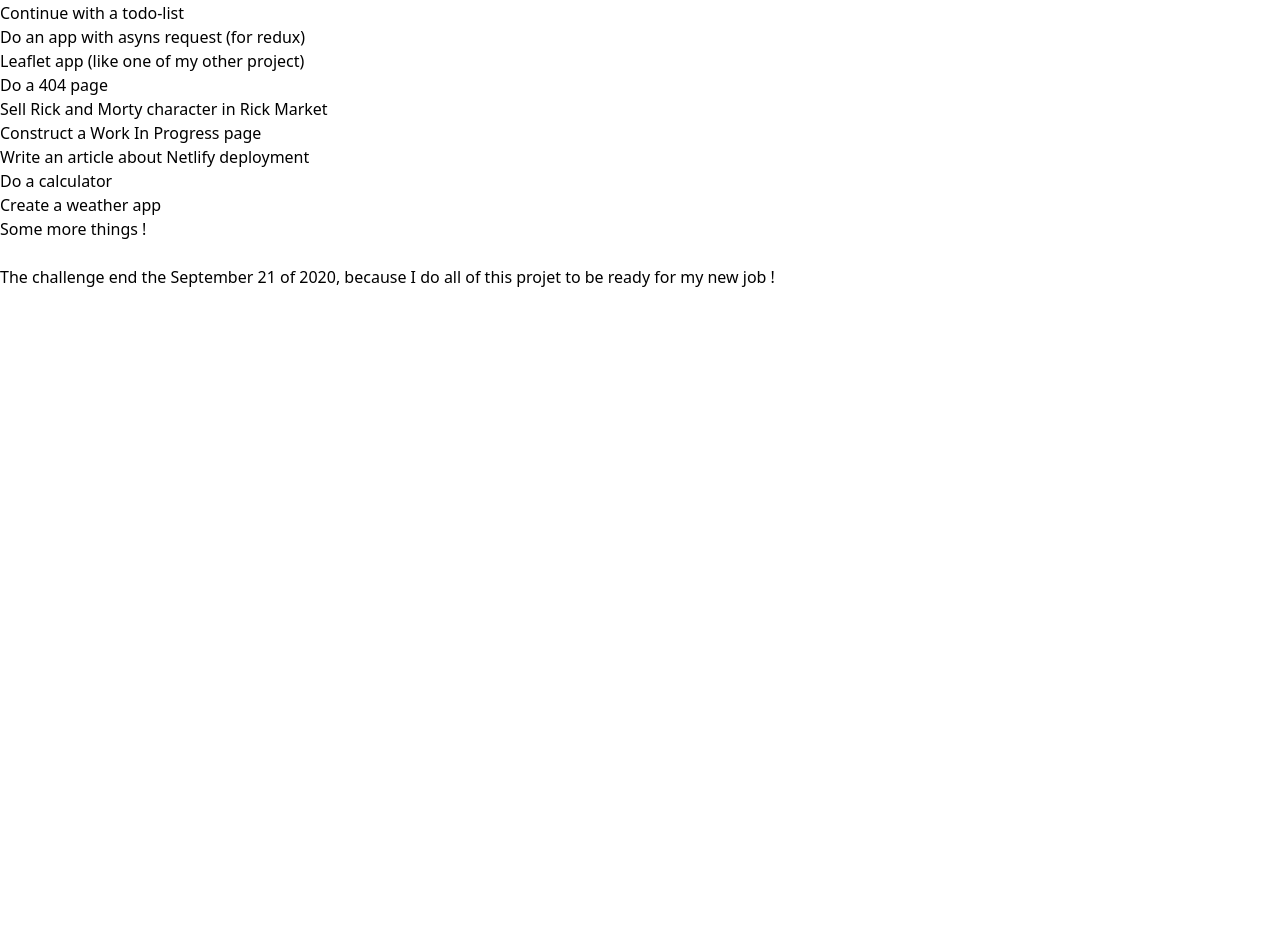
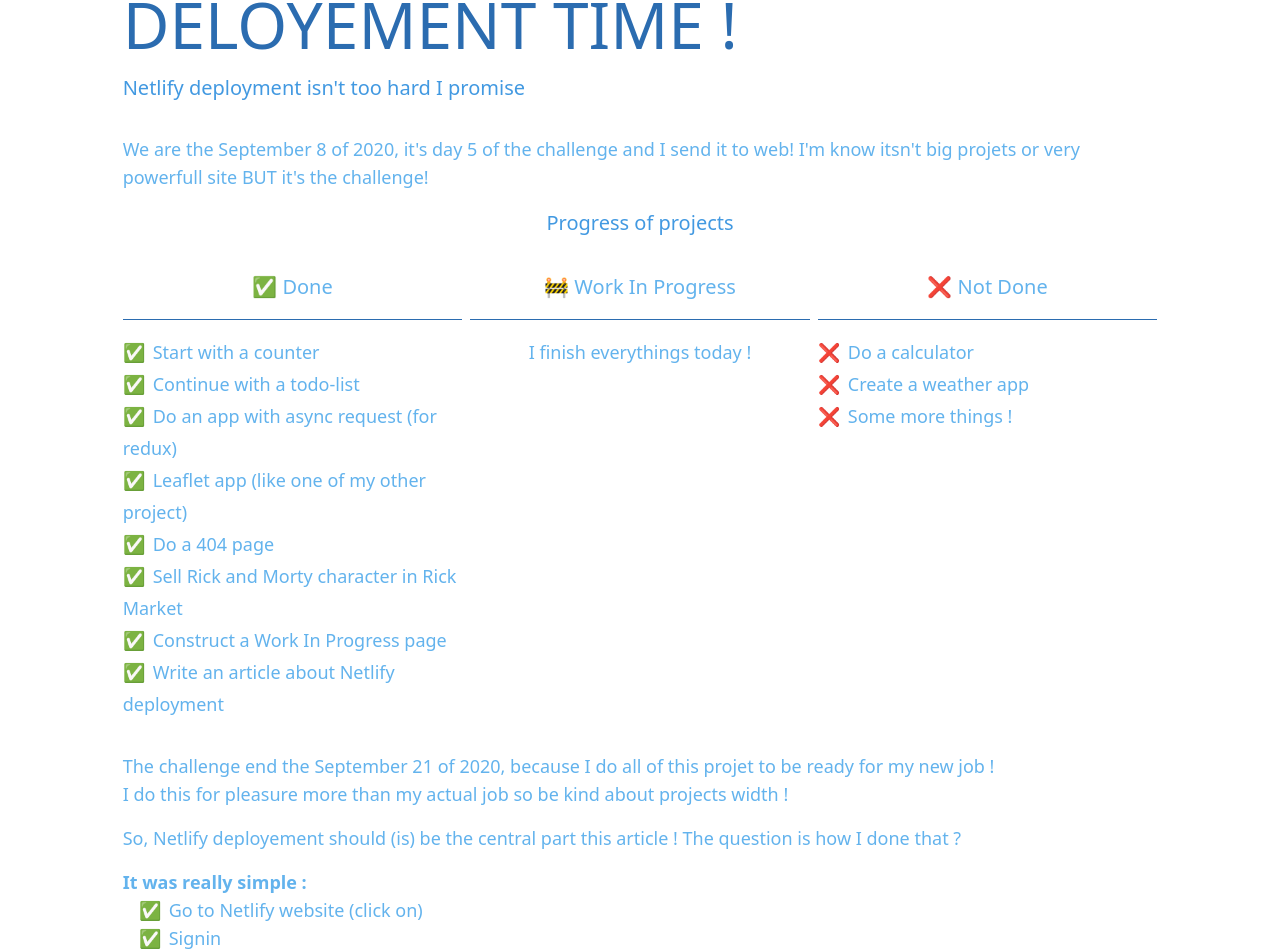
Before and after one commit to RemyPottierFr/one-day-one-react-projet, a React (Create React App) app: page /netlify-deployement in a window 1280 px wide. Shown: the part 119-1071 px from the top of the page. Before the commit the page ends 800 px from the top, so only its background shows below. Built offline with nearby package versions, Linux system fonts and the light colour scheme.

Commit message:
Finish netlify deployement article

```diff
--- a/src/App.js
+++ b/src/App.js
@@ -48,13 +48,13 @@
               <LinkButton to="/wip" className="panel done">
                 <span>Work In Progress</span>
               </LinkButton>
-              <LinkButton to="/wip" className="panel wip">
+              <LinkButton to="/netlify-deployement" className="panel done">
                 <span>Netlify deployement</span>
               </LinkButton>
-              <LinkButton to="/calculator" className="panel undone">
+              <LinkButton to="/calculator" className="panel not-done">
                 <span>Calculator</span>
               </LinkButton>
-              <LinkButton to="/weather" className="panel undone">
+              <LinkButton to="/weather" className="panel not-done">
                 <span>Weather App</span>
               </LinkButton>
             </div>
--- a/src/assets/tailwind.css
+++ b/src/assets/tailwind.css
@@ -56,10 +56,10 @@
   @apply w-full;
 }
 
-.undone {
+.not-done {
   @apply bg-red-400;
 }
-.undone:hover {
+.not-done:hover {
   @apply bg-red-300;
 }
 .wip {
@@ -69,7 +69,7 @@
   @apply bg-yellow-300;
 }
 
-.undone:after {
+.not-done:after {
   content: "❌";
   @apply absolute;
   @apply left-1/2;
@@ -135,24 +135,25 @@
   }
 }
 
-.list-item-done,
-.list-item-wip,
-.list-item-undone {
-  @apply relative;
+.list-done span,
+.list-wip span,
+.list-not-done span {
+  @apply mb-4;
 }
 
-.list-item-done:before {
+.list-done a:nth-child(n):before,
+.list-done li:nth-child(n):before {
   content: "✅";
   @apply mr-2;
 }
 
-.list-item-wip:before {
+.list-wip a:nth-child(n):before {
   content: "🚧";
   @apply mr-2;
   @apply h-full;
 }
 
-.list-item-undone:before {
+.list-not-done a:nth-child(n):before {
   content: "❌";
   @apply mr-2;
 }
--- a/src/components/netlify-deployement/NetlifyDeployement.js
+++ b/src/components/netlify-deployement/NetlifyDeployement.js
@@ -1,32 +1,116 @@
 import React from "react";
+import { Link } from "react-router-dom";
 
 function NetlifyDeployment() {
   return (
-    <section>
-      <h1>Deloyement time !</h1>
-      <h3>Netlify deployment isn't too hard I promise</h3>
-      <p>
+    <section className="w-full md:max-w-11/12 lg:max-w-10/12 mx-auto py-12 px-4">
+      <h1 className="font-medium text-blue-700 mt-12 text-3xl md:text-6xl uppercase">
+        Deloyement time !
+      </h1>
+      <h3 className="text-blue-500 mb-8 text-xl">
+        Netlify deployment isn't too hard I promise
+      </h3>
+      <p className="leading-7 text-blue-400 text-lg">
         We are the September 8 of 2020, it's day 5 of the challenge and I send
         it to web! I'm know itsn't big projets or very powerfull site BUT it's
         the challenge!
         <br />
-        The goal is (this list gonna change day by day):
-        <ul>
-          <li>Start with a counter</li>
-          <li>Continue with a todo-list</li>
-          <li>Do an app with asyns request (for redux)</li>
-          <li>Leaflet app (like one of my other project)</li>
-          <li>Do a 404 page</li>
-          <li>Sell Rick and Morty character in Rick Market</li>
-          <li>Construct a Work In Progress page</li>
-          <li>Write an article about Netlify deployment</li>
-          <li>Do a calculator</li>
-          <li>Create a weather app</li>
-          <li>Some more things !</li>
-        </ul>
-        <br />
+      </p>
+      <div className="my-4 leading-8 text-blue-400 text-lg">
+        <h4 className="text-blue-500 text-center text-xl my-4">
+          Progress of projects
+        </h4>
+        <div className="grid grid-cols-1 md:grid-cols-3 col-gap-2 row-gap-4">
+          {/* Done projects */}
+          <div className="list-done flex flex-col leading-8">
+            <span className="border-b border-blue-700 py-4 text-xl text-center ">
+              <span role="img" aria-label="tick icon">
+                ✅
+              </span>{" "}
+              Done
+            </span>
+            <Link to="/counter" className="list-item-done">
+              Start with a counter
+            </Link>
+            <Link to="/todo" className="list-item-done">
+              Continue with a todo-list
+            </Link>
+            <Link to="ajax" className="list-item-done">
+              Do an app with async request (for redux)
+            </Link>
+            <Link to="/altermap" className="list-item-done">
+              Leaflet app (like one of my other project)
+            </Link>
+            <Link to="/unknown" className="list-item-done">
+              Do a 404 page
+            </Link>
+            <Link to="/rick-market" className="list-item-done">
+              Sell Rick and Morty character in Rick Market
+            </Link>
+            <Link to="/wip" className="list-item-done">
+              Construct a Work In Progress page
+            </Link>
+            <Link to="/netlify-deployement" className="list-item-done">
+              Write an article about Netlify deployment
+            </Link>
+          </div>
+
+          {/* Wip projects */}
+          <div className="list-wip flex flex-col leading-8">
+            <span className="border-b border-blue-700 py-4 text-xl text-center">
+              <span role="img" aria-label="wip icon">
+                🚧
+              </span>{" "}
+              Work In Progress
+            </span>
+            <p className="text-center">I finish everythings today !</p>
+          </div>
+          {/* Not Done projets */}
+          <div className="list-not-done flex flex-col leading-8">
+            <span className="border-b border-blue-700 py-4 text-xl text-center">
+              <span role="img" aria-label="not-done icon">
+                ❌
+              </span>{" "}
+              Not Done
+            </span>
+            <Link to="/calculator">Do a calculator</Link>
+            <Link to="/weather">Create a weather app</Link>
+            <Link to="/wip">Some more things !</Link>
+          </div>
+        </div>
+      </div>
+
+      <p className="mb-4 mt-8 leading-7 text-blue-400 text-lg">
         The challenge end the September 21 of 2020, because I do all of this
         projet to be ready for my new job !
+        <br />I do this for pleasure more than my actual job so be kind about
+        projects width !
+        <br />
+      </p>
+      <p className="my-4 leading-7 text-blue-400 text-lg">
+        So, Netlify deployement should (is) be the central part this article !
+        The question is how I done that ?<br />
+      </p>
+      <div className="my-4 leading-7 text-blue-400 text-lg">
+        <span className="text-lg font-semibold">It was really simple :</span>
+        <ul className="list-done">
+          <a
+            target="_blank"
+            href="https://www.netlify.com/"
+            rel="noopener noreferrer"
+            className="ml-4"
+          >
+            Go to Netlify website (click on)
+          </a>
+          <li className="ml-4">Signin</li>
+          <li className="ml-4">Add new repository from github for example</li>
+          <li className="ml-4">Use basic configuration</li>
+          <li className="ml-4">Enjoy !</li>
+        </ul>
+      </div>
+      <p className="mt-8 text-blue-700 text-lg text-center">
+        All of website code will be availlable when challenge end I promise
+        (contact me if i forgot !)
       </p>
     </section>
   );
```
Also changed, not shown: src/assets/main.css.
